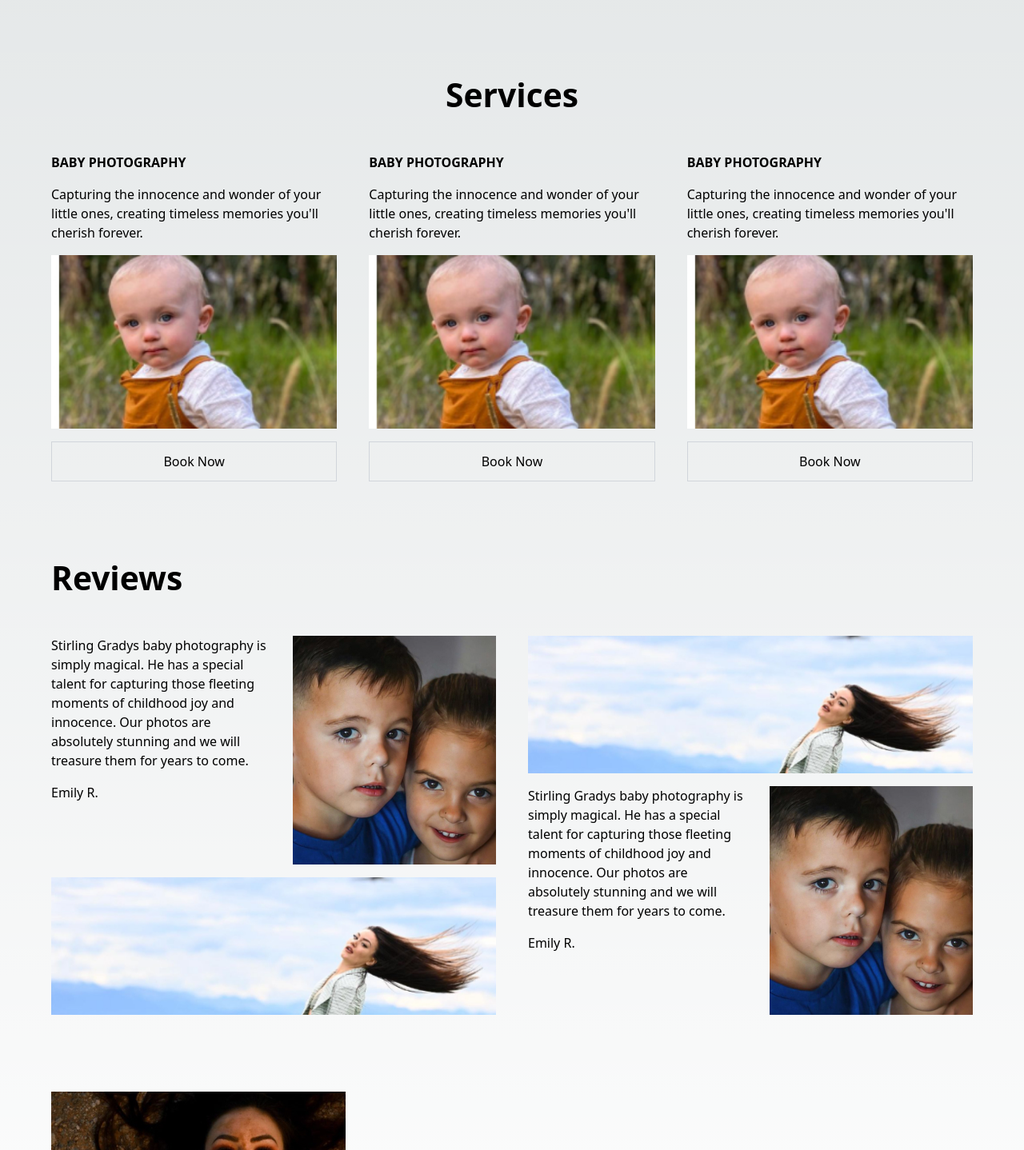
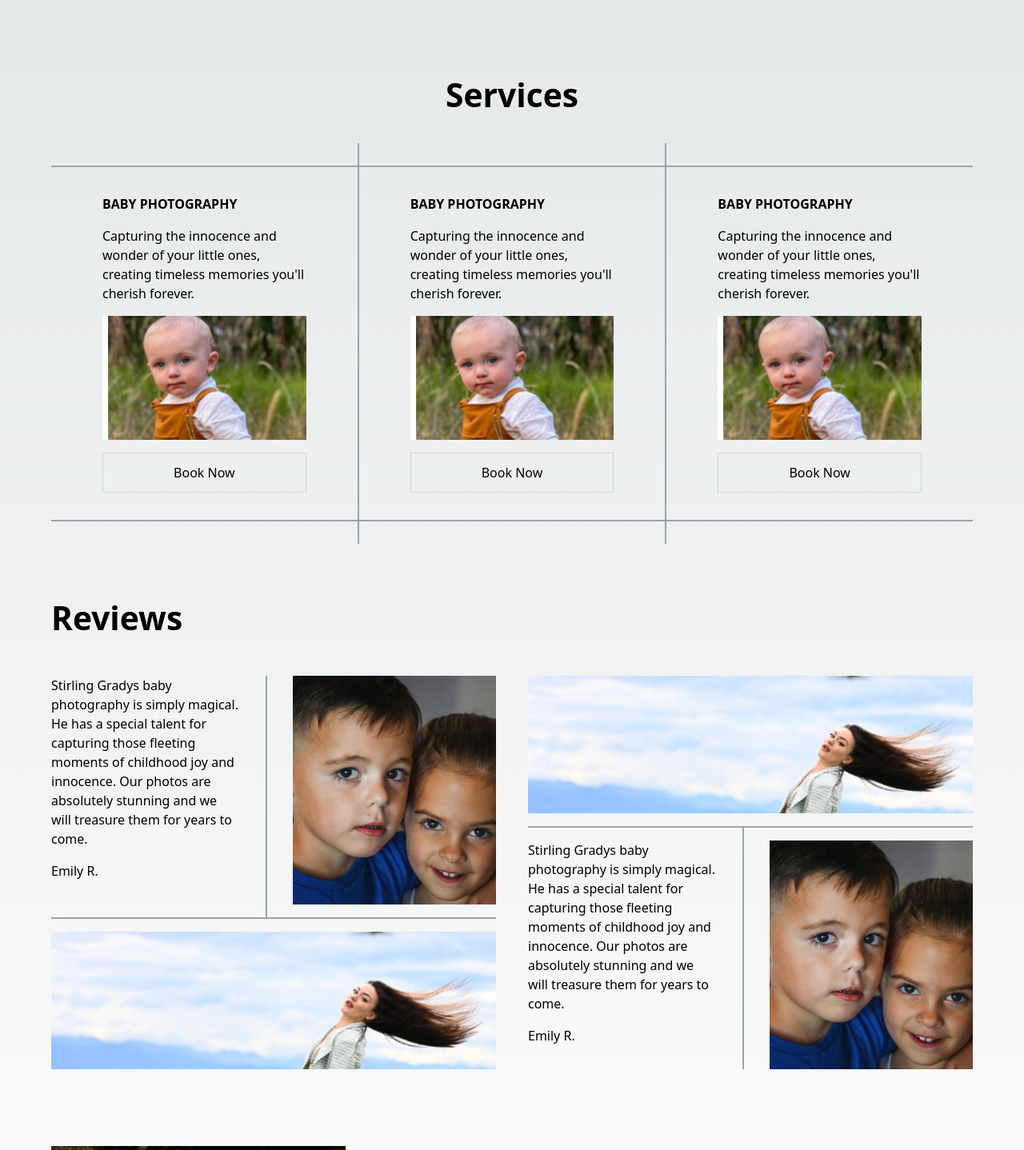
Before and after one commit to NajafAli786110/stirlling-react, a React (Create React App) app: page / in a window 1280 px wide. Shown: the part 1092-2530 px from the top of the page at 80% size. Built offline with nearby package versions, Linux system fonts and the light colour scheme.

Commit message:
Changes before changing in layout

```diff
--- a/public/index.html
+++ b/public/index.html
@@ -7,37 +7,14 @@
     <meta name="theme-color" content="#000000" />
     <meta
       name="description"
-      content="Web site created using create-react-app"
+      content="Photographer in nigeria showing his photography that brings more client or leads to him"
     />
     <link rel="apple-touch-icon" href="%PUBLIC_URL%/logo192.png" />
-    <!--
-      manifest.json provides metadata used when your web app is installed on a
-      user's mobile device or desktop. See https://developers.google.com/web/fundamentals/web-app-manifest/
-    -->
     <link rel="manifest" href="%PUBLIC_URL%/manifest.json" />
-    <!--
-      Notice the use of %PUBLIC_URL% in the tags above.
-      It will be replaced with the URL of the `public` folder during the build.
-      Only files inside the `public` folder can be referenced from the HTML.
-
-      Unlike "/favicon.ico" or "favicon.ico", "%PUBLIC_URL%/favicon.ico" will
-      work correctly both with client-side routing and a non-root public URL.
-      Learn how to configure a non-root public URL by running `npm run build`.
-    -->
-    <title>React App</title>
+    <title>STIRRLING PHOTOGRAPHER | Explore the Beauty Through Our Lens</title>
   </head>
   <body>
     <noscript>You need to enable JavaScript to run this app.</noscript>
     <div id="root"></div>
-    <!--
-      This HTML file is a template.
-      If you open it directly in the browser, you will see an empty page.
-
-      You can add webfonts, meta tags, or analytics to this file.
-      The build step will place the bundled scripts into the <body> tag.
-
-      To begin the development, run `npm start` or `yarn start`.
-      To create a production bundle, use `npm run build` or `yarn build`.
-    -->
   </body>
 </html>
--- a/src/components/Reviews.jsx
+++ b/src/components/Reviews.jsx
@@ -8,24 +8,24 @@ export default function Reviews() {
             <div className="w-full flex flex-col items-start justify-start gap-12">
                 <h2 className='regular-42'>Reviews</h2>
                 <div className='flex items-center justify-center gap-10'>
-                    <div className='flex flex-col gap-4'>
-                        <div className='flex items-start justify-center gap-8'>
-                            <div className="text flex flex-col gap-4">
+                    <div className='flex flex-col'>
+                        <div className='flex justify-center gap-8'>
+                            <div className="text flex flex-col gap-4 border-r-2 pr-8 border-gray-400">
                                 <p>Stirling Gradys baby photography is simply magical. He has a special talent for capturing those fleeting moments of childhood joy and innocence. Our photos are absolutely stunning and we will treasure them for years to come.</p>
                                 <h4> Emily R.</h4>
                             </div>
-                            <img src={SecimgMain} alt='Girl Smilling at corner'/>
+                            <img src={SecimgMain} alt='Girl Smilling at corner' className='pb-4'/>
                         </div>
-                        <img src={imgMain} alt='Hello World'/>
+                        <img src={imgMain} alt='Hello World' className='border-t-2 pt-4 border-gray-400'/>
                     </div>
-                    <div className='flex flex-col gap-4'>
-                        <img src={imgMain}  />
-                        <div className='flex items-start justify-center gap-8'>
-                            <div className="text flex flex-col gap-4">
+                    <div className='flex flex-col'>
+                        <img src={imgMain}  className='border-b-2 pb-4 border-gray-400'/>
+                        <div className='flex justify-center gap-8'>
+                            <div className="text flex flex-col gap-4 border-r-2 pr-8 border-gray-400 pt-4">
                                 <p>Stirling Gradys baby photography is simply magical. He has a special talent for capturing those fleeting moments of childhood joy and innocence. Our photos are absolutely stunning and we will treasure them for years to come.</p>
                                 <h4> Emily R.</h4>
                             </div>
-                            <img src={SecimgMain} alt='Girl Smilling at corner'/>
+                            <img src={SecimgMain} alt='Girl Smilling at corner' className='pt-4'/>
                         </div>
                     </div>
                 </div>
--- a/src/components/Services.jsx
+++ b/src/components/Services.jsx
@@ -5,26 +5,28 @@ import imgMain from "../images/Rectangle-122.jpg"
 export default function Services() {
     return (
         <div className="py-12 w-[90%] flex flex-col items-center justify-center">
-            <div className="w-full flex flex-col items-center justify-center gap-12">
+            <div className="w-full flex flex-col items-center justify-center gap-16">
                 <h2 className='regular-42'>Services</h2>
-                <div className="w-full flex items-center gap-10">
-                    <div className="flex flex-col gap-4">
+                <div className="w-full flex items-center gap-10 border-gray-400 border-y-2">
+                    <div className="flex my-[-30px]">
+                        <div className="flex flex-col gap-4 p-16 border-r-2 border-gray-400">
                             <h4 className="uppercase font-bold">baby photography</h4>
                             <p> Capturing the innocence and wonder of your little ones, creating timeless memories you'll cherish forever.</p>
-                        <img src={imgMain} alt='Girl Smilling Face'/>
+                            <img src={imgMain} alt='Girl Smilling Face' />
                             <Link href="/" className="secondary-btn">Book Now</Link>
                         </div>
-                    <div className="flex flex-col gap-4">
+                        <div className="flex flex-col gap-4 p-16 border-r-2 border-gray-400">
                             <h4 className="uppercase font-bold">baby photography</h4>
                             <p> Capturing the innocence and wonder of your little ones, creating timeless memories you'll cherish forever.</p>
-                        <img src={imgMain} alt='Girl Smilling Face'/>
+                            <img src={imgMain} alt='Girl Smilling Face' />
                             <Link href="/" className="secondary-btn">Book Now</Link>
                         </div>
-                    <div className="flex flex-col gap-4">
+                        <div className="flex flex-col gap-4 p-16">
                             <h4 className="uppercase font-bold">baby photography</h4>
                             <p> Capturing the innocence and wonder of your little ones, creating timeless memories you'll cherish forever.</p>
-                        <img src={imgMain} alt='Girl Smilling Face'/>
+                            <img src={imgMain} alt='Girl Smilling Face' />
                             <Link href="/" className="secondary-btn">Book Now</Link>
+                        </div>
                     </div>
                 </div>
             </div>
```
Also changed, not shown: 1 other file (tests, documents, lock files or other folders). Lines whose indentation alone changed are shown as unchanged.
